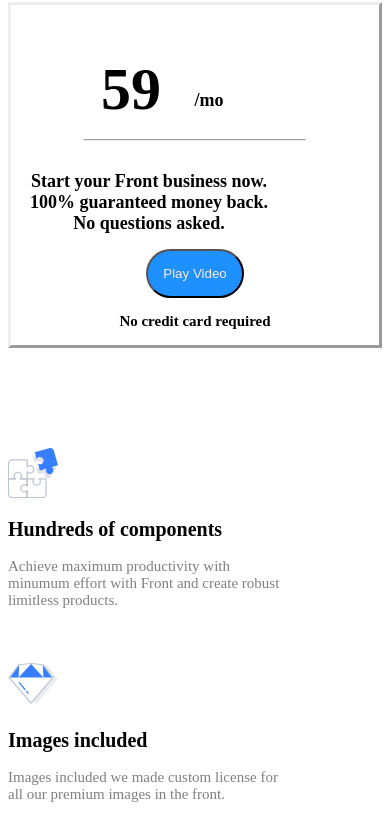
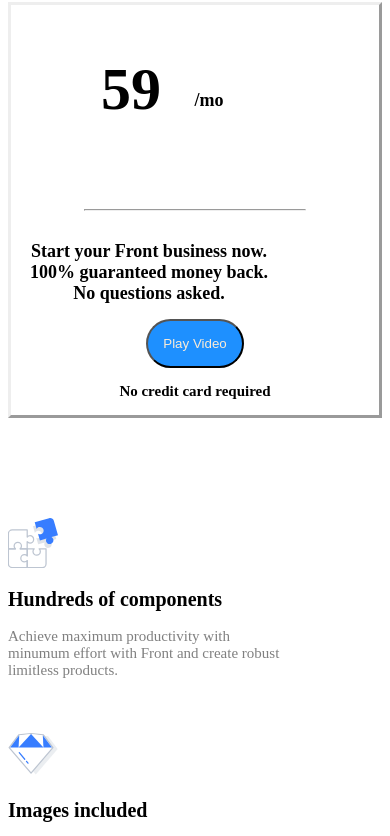
Before and after one commit to 8495eddie/front, a plain HTML site: page index.html in a window 390 px wide. Shown: the part 3998-4834 px from the top of the page. Drawn offline with nearby package versions, Linux system fonts and the light colour scheme.

Commit message:
moved the hr down in the form section

```diff
--- a/responsive.css
+++ b/responsive.css
@@ -299,7 +299,7 @@
 
     hr {
         width: 220px;
-        margin-top: -35px;
+        margin-top: 35px;
         margin-bottom: 30px;
     }
 
```
